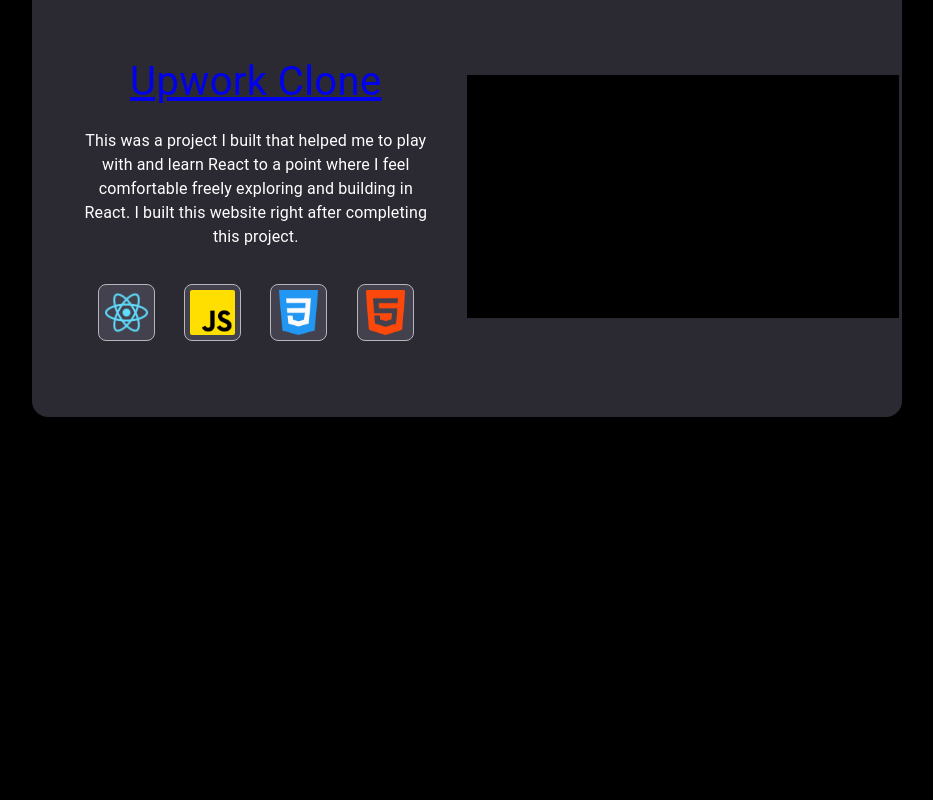
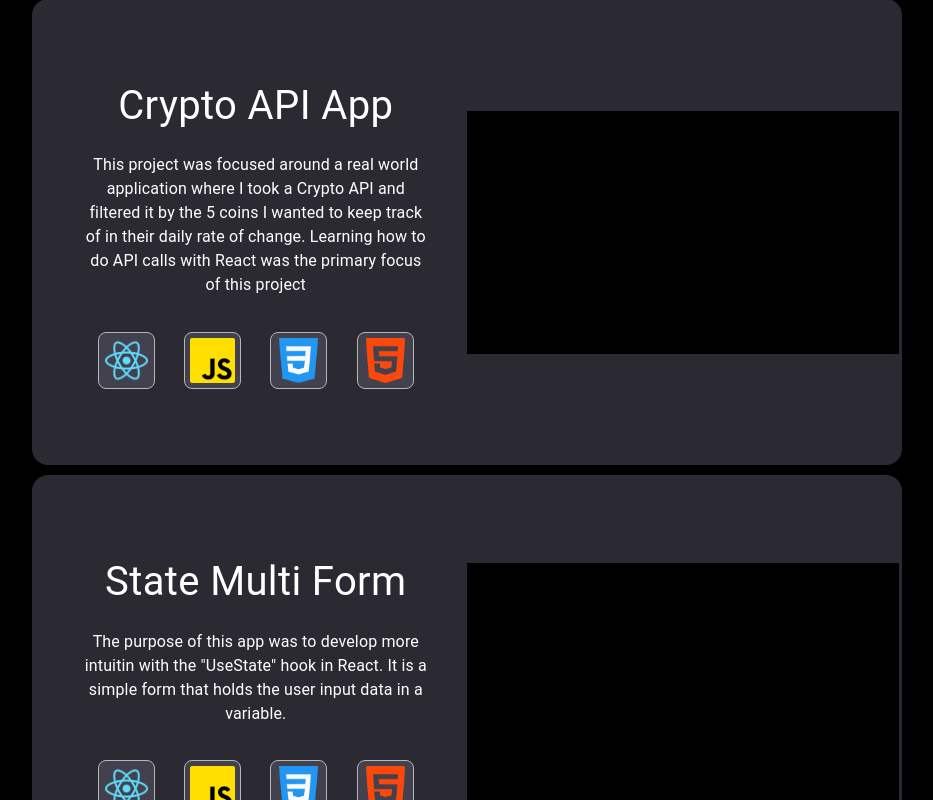
Before and after one commit to Tkogiah/portfolio-website-v3, a React (Create React App) app: page /projects in a window 1280 px wide. Shown: the part 980-1780 px from the top of the page, without its empty margins (173-1106 px from the left). Before the commit the page ends 1556 px from the top, so only its background shows below. Built offline with nearby package versions, Linux system fonts and the light colour scheme.

Commit message:
finihsed project page for now.

```diff
--- a/src/components/Navbar.js
+++ b/src/components/Navbar.js
@@ -84,7 +84,7 @@
           <Box sx={{ display: { xs: 'none', sm: 'block' } }}>
             {navItems.map((item) => (
               <Link to={`/${item === 'Home' ? '': item}`}>
-              <Button key={item} sx={{ color: '#fff' }}>
+              <Button key={navItems.indexOf(item)} sx={{ color: '#fff' }}>
                 {item}
               </Button>
               </Link>
--- a/src/pages/Home.js
+++ b/src/pages/Home.js
@@ -1,9 +1,9 @@
-import { Box, Divider, Typography } from "@mui/material";
+import { Box, Typography } from "@mui/material";
 import Navbar from "../components/Navbar";
 import { Parallax, ParallaxLayer } from "@react-spring/parallax";
 
-import { ColumnBox, LayoutBox, RowBox, MAIN_COLOR } from "../components/styledComponents";
-const hex = 'MarcusIcon.png'
+import { LayoutBox } from "../components/styledComponents";
+
 const imageOne = 'sunset.jpeg'
 
 
@@ -40,8 +40,11 @@
                         backgroundRepeat: 'repeat'
                     }} />
                     <ParallaxLayer  offset={0} factor={1}  style={{backgroundColor: 'black'}}>
-                        <Typography variant="h2" sx={{pt: '20vh'}} >
-                            Hello, I am Marcus
+                        <Typography variant="h2" sx={{
+                            pt: '30vh',
+
+                        }} >
+                            Hello, I am Marcus<br />Web Developer
                         </Typography>
                     </ParallaxLayer>
                     <ParallaxLayer  offset={1.5} factor={.5}  style={{backgroundColor: 'black'}}>
--- a/src/pages/ProjectList.js
+++ b/src/pages/ProjectList.js
@@ -2,10 +2,9 @@
     {
         id: 1,
         title: 'Upwork Clone',
-        description: 'This was a project I built that helped me to play with and learn React to a point where I feel comfortable freely exploring and building in React. I built this website right after completing this project.',
-        video: 'https://www.youtube.com/embed/rwSDZo6h7B4',
+        description: 'This was a project I built that helped me to play with and learn React to a point where I feel comfortable freely exploring and building in React. This project was designed to help me get used to using material components, react router, and one way data flow in React.',
+        video: 'THIS VIDEO NEEDS TO BE RECORDED',
         github: 'https://github.com/Tkogiah/upwork-clone',
-        href: '',
         tags: [
             {
                 title: 'React',
@@ -27,11 +26,10 @@
     },
     {
         id: 2,
-        title: 'Upwork Clone',
-        description: 'This was a project I built that helped me to play with and learn React to a point where I feel comfortable freely exploring and building in React. I built this website right after completing this project.',
+        title: 'Crypto API App',
+        description: 'This project was focused around a real world application where I took a Crypto API and filtered it by the 5 coins I wanted to keep track of in their daily rate of change. Learning how to do API calls with React was the primary focus of this project',
         video: 'THIS VIDEO NEEDS TO BE RECORDED',
-        github: 'https://github.com/Tkogiah/upwork-clone',
-        href: '',
+        github: 'https://github.com/Tkogiah/crypto-api-app',
         tags: [
             {
                 title: 'React',
@@ -50,5 +48,101 @@
                 icon: 'html-5.png'
             }
         ]
+    },
+    {
+        id: 3,
+        title: 'State Multi Form',
+        description: 'The purpose of this app was to develop more intuitin with the "UseState" hook in React. It is a simple form that holds the user input data in a variable.',
+        video: 'THIS VIDEO NEEDS TO BE RECORDED',
+        github: 'https://github.com/Tkogiah/state-multi-form',
+        tags: [
+            {
+                title: 'React',
+                icon: 'logo192.png'
+            },
+            {
+                title: 'JavaScript',
+                icon: 'js.png'
+            },
+            {
+                title: 'CSS',
+                icon: 'css-3.png'
+            },
+            {
+                title: 'HTML',
+                icon: 'html-5.png'
+            }
+        ]
+    },
+    {
+        id: 4,
+        title: 'Tomato Counter',
+        description: 'This was a project to get familiar with the UseState hook in React. Updating only one day but maintaning the value of each day was a greay intro into how the hook works. ',
+        video: 'THIS VIDEO NEEDS TO BE RECORDED',
+        github: 'https://github.com/Tkogiah/tomato-counter-app',
+        tags: [
+            {
+                title: 'React',
+                icon: 'logo192.png'
+            },
+            {
+                title: 'JavaScript',
+                icon: 'js.png'
+            },
+            {
+                title: 'CSS',
+                icon: 'css-3.png'
+            },
+            {
+                title: 'HTML',
+                icon: 'html-5.png'
+            }
+        ]
+    },
+    {
+        id: 5,
+        title: 'React Landing Page',
+        description: 'This was my first project with React. I was just getting familiar with styling and components and how to organize projects in React.',
+        video: 'THIS VIDEO NEEDS TO BE RECORDED',
+        github: 'https://github.com/Tkogiah/landing-page-react',
+        tags: [
+            {
+                title: 'React',
+                icon: 'logo192.png'
+            },
+            {
+                title: 'JavaScript',
+                icon: 'js.png'
+            },
+            {
+                title: 'CSS',
+                icon: 'css-3.png'
+            },
+            {
+                title: 'HTML',
+                icon: 'html-5.png'
+            }
+        ]
+    },
+    {
+        id: 6,
+        title: 'Pexels API',
+        description: 'This was my last project in learning the fundamentals of Javascript. I struggled to understand API calls and so I built this project to gain a deeper grasp on how authentication headers work. Pexels has an open API that you just need to request a key for. This project was what made me feel like I was starting to understand web development.',
+        video: 'THIS VIDEO NEEDS TO BE RECORDED',
+        github: 'https://github.com/Tkogiah/pexels-api',
+        tags: [
+            {
+                title: 'JavaScript',
+                icon: 'js.png'
+            },
+            {
+                title: 'CSS',
+                icon: 'css-3.png'
+            },
+            {
+                title: 'HTML',
+                icon: 'html-5.png'
+            }
+        ]
     }
 ]
--- a/src/pages/Projects.js
+++ b/src/pages/Projects.js
@@ -1,31 +1,39 @@
+import { useRef, useEffect } from "react";
 import { Typography } from "@mui/material";
 import Navbar from "../components/Navbar";
-import { Divider } from "@mui/material"
-import { Box } from "@mui/system";
 
 import { ColumnBox, LayoutBox, RowBox, MAIN_COLOR } from "../components/styledComponents";
 import { projectList } from "./ProjectList";
-import { Link } from "react-router-dom";
+
 
 
 export default function Projects() {
+    const myRef = useRef()
+    useEffect(() => {
+        console.log('myRef', myRef.current)
+    }, [])
+
     return (
         <LayoutBox>
             <Navbar />
             <LayoutBox sx={{justifyContent: 'center', padding: '6vw'}}>
                 <Typography variant="h2" sx={{padding: '10vh 15vw'}}>
-                    Projects
+                    Recent Projects
                 </Typography>
-                <ColumnBox sx={{justifyContent: 'center', alignItems: 'center', padding: '6vw'}}>
+                <ColumnBox sx={{
+                    justifyContent: 'center',
+                    alignItems: 'center',
+                    padding: '6vw'
+                }}>
                     {projectList.map(project =>
                         {
-                            return <RowBox BGC={'#2b2a33'} sx={{
+                            return <RowBox key={project.id} ref={myRef} BGC={'#2b2a33'} sx={{
                                 justifyContent: 'space-evenly',
                                 flexWrap: 'wrap',
                                 alignItems: 'center',
                                 padding: '6vw 4vw',
                                 margin: '5px 4vw',
-                                borderRadius: '16px'
+                                borderRadius: '16px',
                             }}>
                                 <ColumnBox sx={{
                                     width: '50%',
@@ -34,8 +42,16 @@
                                     justifyContent: 'left'
                                 }}>
 
-                                    <Typography sx={{ fontSize: '40px' }}>
-                                       <a href={project.github} target='#blank' >
+                                    <Typography sx={{
+                                        fontSize: '40px',
+                                        '&:hover': {
+                                            textShadow: `1px 1px ${MAIN_COLOR}`
+                                        }}}>
+                                       <a href={project.github} target='#blank' style={{
+                                        textDecoration: 'none',
+                                        color: 'inherit',
+
+                                    }} >
                                             {project.title}
                                         </a>
                                     </Typography>
```
